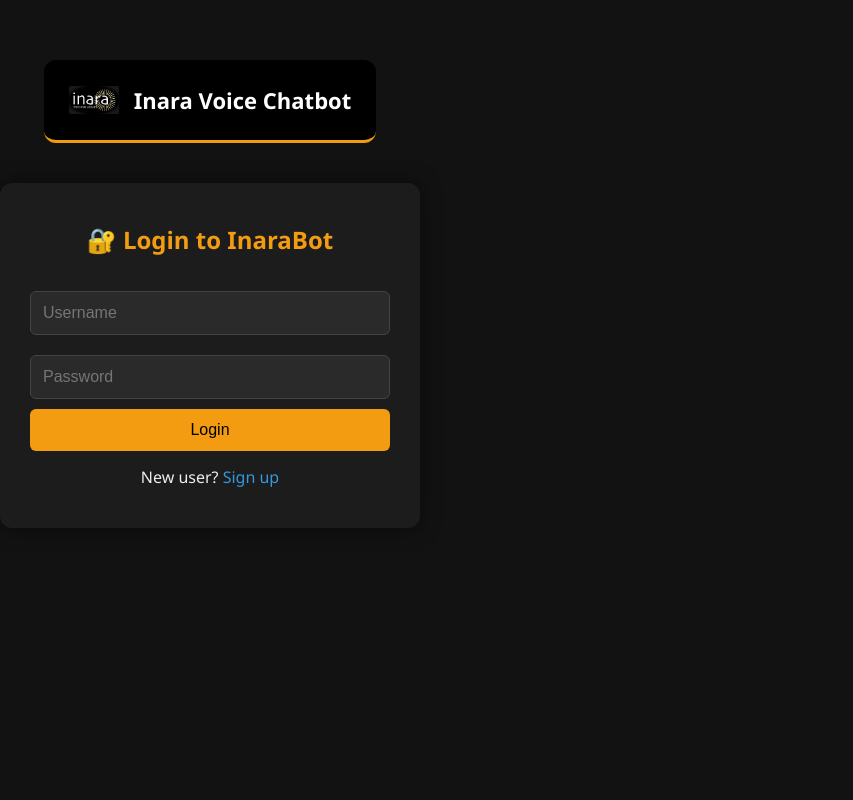
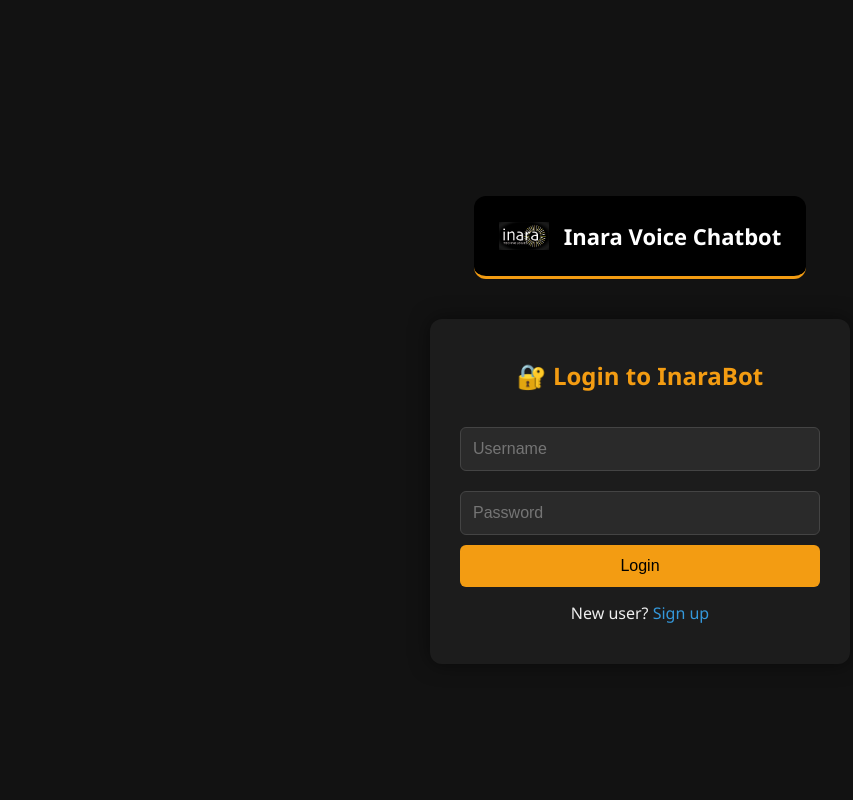
Before and after one commit to AhmedRaza-2/INARACHATBOT, a Flask app: page /login in a window 1280 px wide. Shown: the whole page, without its empty margins (0-853 px from the left). Run offline with Flask 3, Linux system fonts and the light colour scheme.

Commit message:
updated login, signup and index

```diff
--- a/static/style.css
+++ b/static/style.css
@@ -10,8 +10,9 @@ html, body {
   font-family: 'Segoe UI', sans-serif;
   background-color: #121212;
   color: #eee;
-  display: flex;
+  margin: 0;
 }
+
 
 /* Sidebar */
 .sidebar {
@@ -252,3 +253,23 @@ html, body {
 .auth-card a:hover {
   text-decoration: underline;
 }
+
+.auth-body {
+  height: 100vh;
+  background-color: #121212;
+  color: #eee;
+  display: flex;
+  justify-content: center;
+  align-items: center;
+}
+
+.auth-wrapper {
+  display: flex;
+  flex-direction: column;
+  align-items: center;
+}
+
+.chat-layout {
+  display: flex;
+  height: 100vh;
+}
--- a/templates/index.html
+++ b/templates/index.html
@@ -6,6 +6,7 @@
   <link rel="stylesheet" href="/static/style.css">
 </head>
 <body>
+  <div class="chat-layout">
     <div class="sidebar">
       <h3>🗂️ Your Chats</h3>
       <div id="chat-sessions"></div>
@@ -31,6 +32,7 @@
         <input id="user-input" type="text" placeholder="Type or speak..." autofocus>
         <button onclick="sendMessage()">📤 Send</button>
         <button onclick="startVoiceInput()">🎤 Speak</button>
+      </div>
     </div>
   </div>
 
--- a/templates/login.html
+++ b/templates/login.html
@@ -6,6 +6,7 @@
   <link rel="stylesheet" href="/static/style.css">
 </head>
 <body class="auth-body">
+  <div class="auth-wrapper">
     <div class="branding-header center-header">
       <img src="/static/inara.png" alt="Inara Logo" class="logo">
       <h1>Inara Voice Chatbot</h1>
@@ -30,5 +31,8 @@
         {% endif %}
       </p>
     </div>
+  </div>
 </body>
+
+
 </html>
```
Lines whose indentation alone changed are shown as unchanged.
